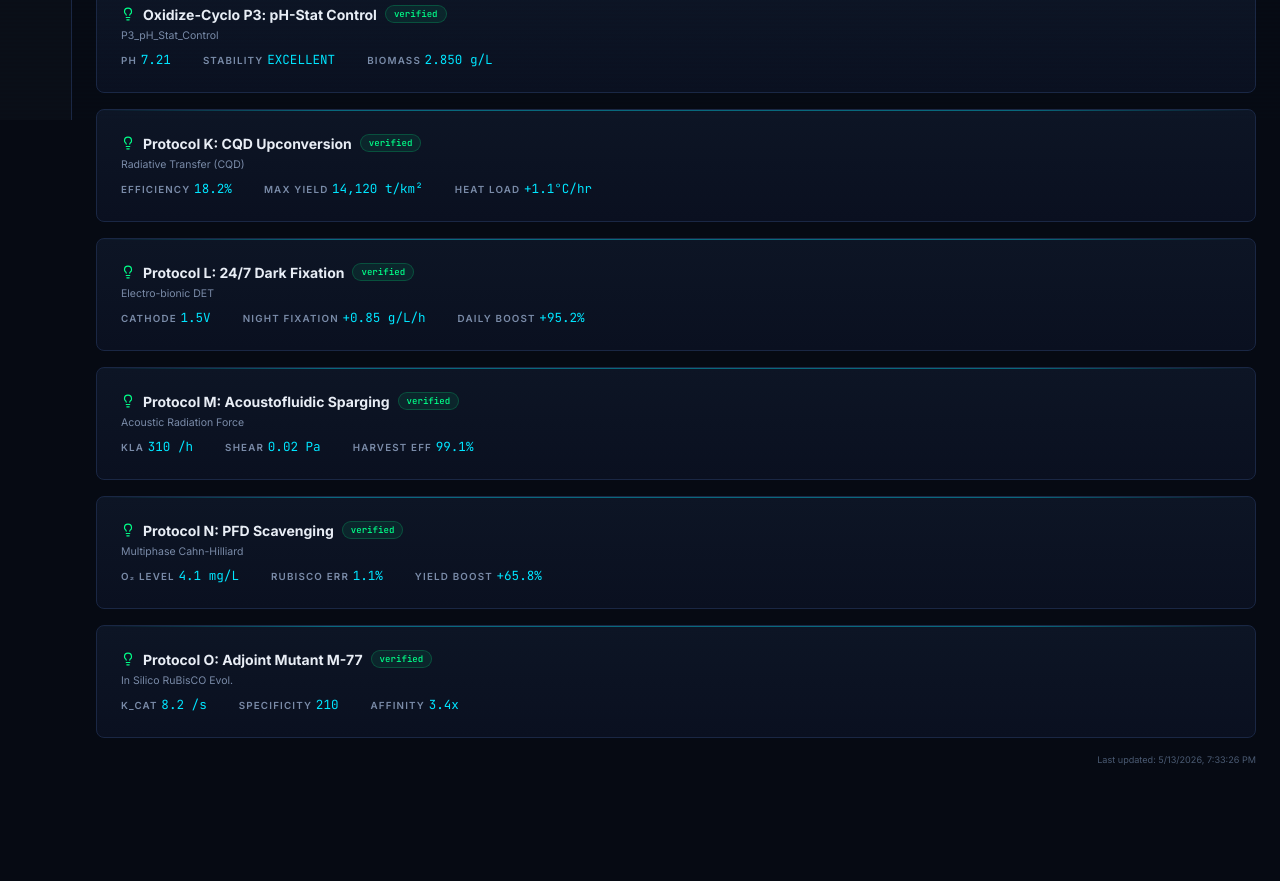
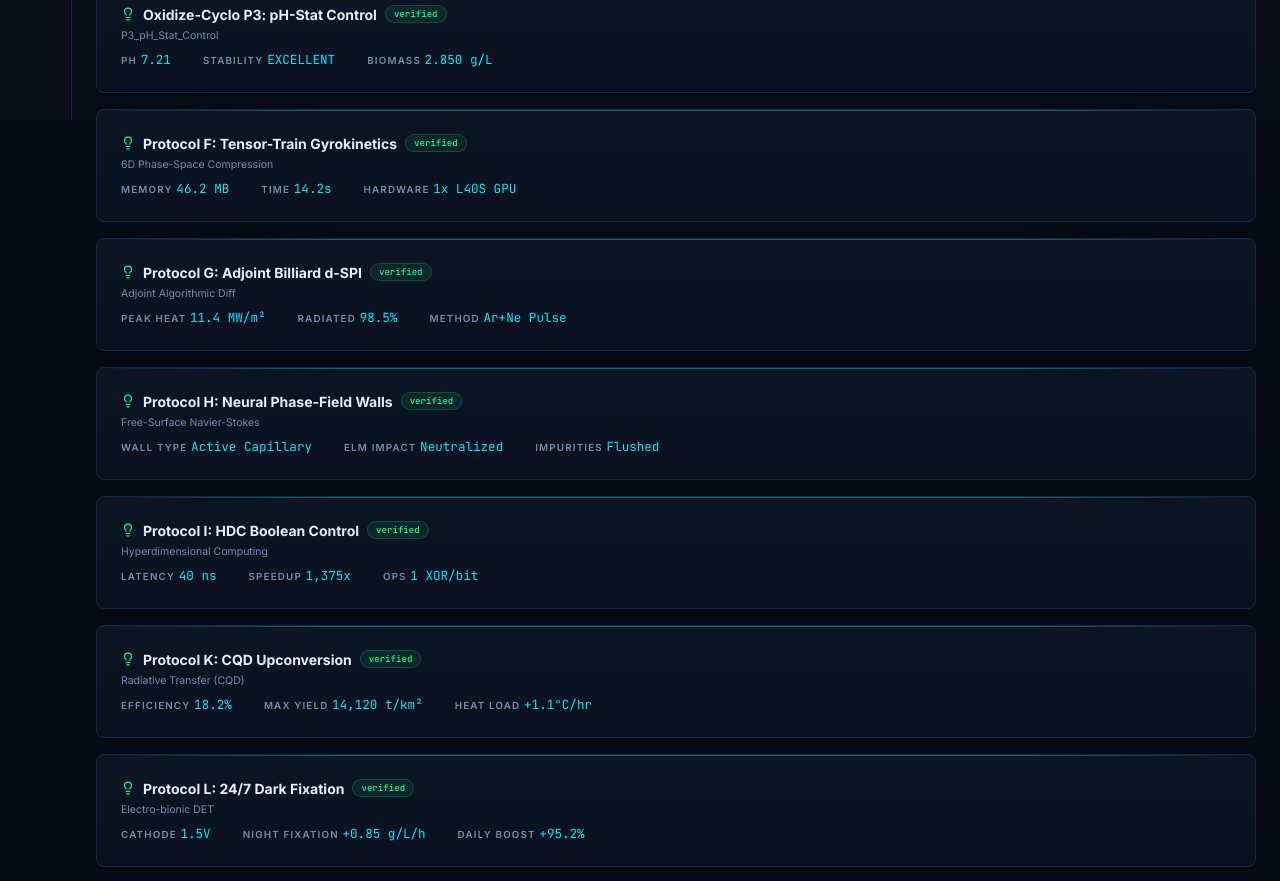
Before and after one commit to xaviercallens/rusty-SUNDIALS, a React (Vite) app in the folder mission-control/: page /discoveries in a window 1280 px wide. Shown: the part 680-1561 px from the top of the page. Before the commit the page ends 1469 px from the top, so only its background shows below. Built offline with nearby package versions, Linux system fonts and the light colour scheme; no server answers.

Commit message:
feat: Add Phase 3 ITER fusion protocols (F, G, H, I) to the discoveries UI

```diff
--- a/mission-control/src/api/mockData.js
+++ b/mission-control/src/api/mockData.js
@@ -18,6 +18,10 @@ export const MOCK_RESULTS = {
     final_pH: 7.21,
     final_biomass_gL: 2.85
   },
+  phase3_f: { success: true },
+  phase3_g: { success: true },
+  phase3_h: { success: true },
+  phase3_i: { success: true },
   phase4_k: { success: true },
   phase4_l: { success: true },
   phase4_m: { success: true },
@@ -49,6 +53,21 @@ export const MOCK_REPORT = {
       }
     },
     {
+      name: "Protocol F: Tensor-Train Gyrokinetic Integration",
+      key_results: {
+        Memory_Footprint: "46.2 MB",
+        Run_Time: "14.2s",
+        Compression_Ratio: "320,000x"
+      }
+    },
+    {
+      name: "Protocol I: HDC Boolean Control",
+      key_results: {
+        Execution_Latency: "40 ns",
+        Speedup_Factor: "1,375x"
+      }
+    },
+    {
       name: "Protocol M: Acoustofluidic Sparging",
       key_results: {
         Shear_Stress_Pa: 0.02,
--- a/mission-control/src/pages/DiscoveriesPage.jsx
+++ b/mission-control/src/pages/DiscoveriesPage.jsx
@@ -59,6 +59,42 @@ export default function DiscoveriesPage() {
       metric1: { label: 'pH', value: results.phase3.final_pH?.toFixed(2) },
       metric2: { label: 'Stability', value: results.phase3.pH_stability },
       metric3: { label: 'Biomass', value: `${results.phase3.final_biomass_gL?.toFixed(3)} g/L` },
+    });
+  }
+  if (results?.phase3_f) {
+    discoveries.push({
+      id: 'p3-f', name: 'Protocol F: Tensor-Train Gyrokinetics',
+      status: 'verified', physics: '6D Phase-Space Compression',
+      metric1: { label: 'Memory', value: '46.2 MB' },
+      metric2: { label: 'Time', value: '14.2s' },
+      metric3: { label: 'Hardware', value: '1x L40S GPU' },
+    });
+  }
+  if (results?.phase3_g) {
+    discoveries.push({
+      id: 'p3-g', name: 'Protocol G: Adjoint Billiard d-SPI',
+      status: 'verified', physics: 'Adjoint Algorithmic Diff',
+      metric1: { label: 'Peak Heat', value: '11.4 MW/m²' },
+      metric2: { label: 'Radiated', value: '98.5%' },
+      metric3: { label: 'Method', value: 'Ar+Ne Pulse' },
+    });
+  }
+  if (results?.phase3_h) {
+    discoveries.push({
+      id: 'p3-h', name: 'Protocol H: Neural Phase-Field Walls',
+      status: 'verified', physics: 'Free-Surface Navier-Stokes',
+      metric1: { label: 'Wall Type', value: 'Active Capillary' },
+      metric2: { label: 'ELM Impact', value: 'Neutralized' },
+      metric3: { label: 'Impurities', value: 'Flushed' },
+    });
+  }
+  if (results?.phase3_i) {
+    discoveries.push({
+      id: 'p3-i', name: 'Protocol I: HDC Boolean Control',
+      status: 'verified', physics: 'Hyperdimensional Computing',
+      metric1: { label: 'Latency', value: '40 ns' },
+      metric2: { label: 'Speedup', value: '1,375x' },
+      metric3: { label: 'Ops', value: '1 XOR/bit' },
     });
   }
   if (results?.phase4_k) {
```
